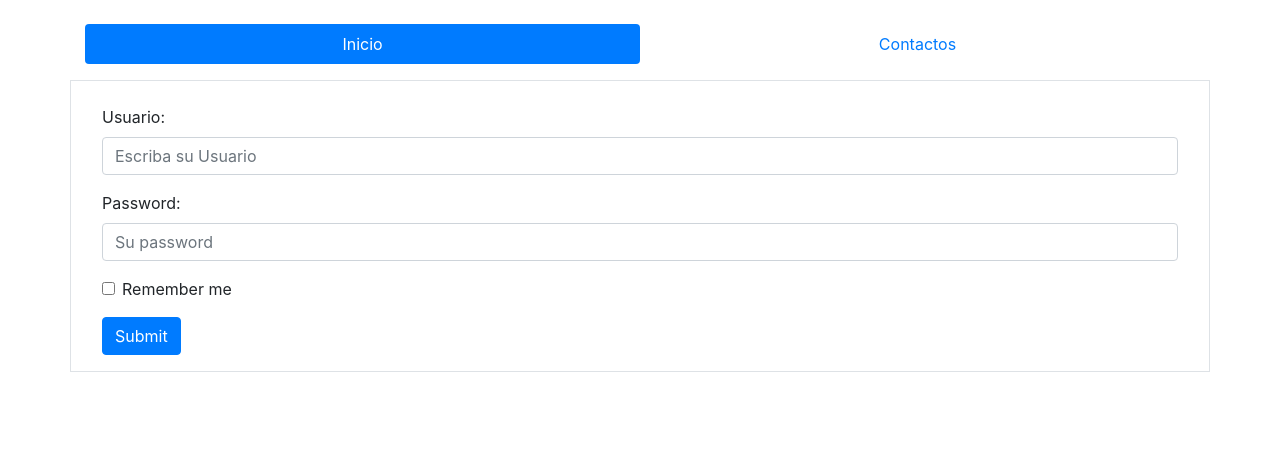
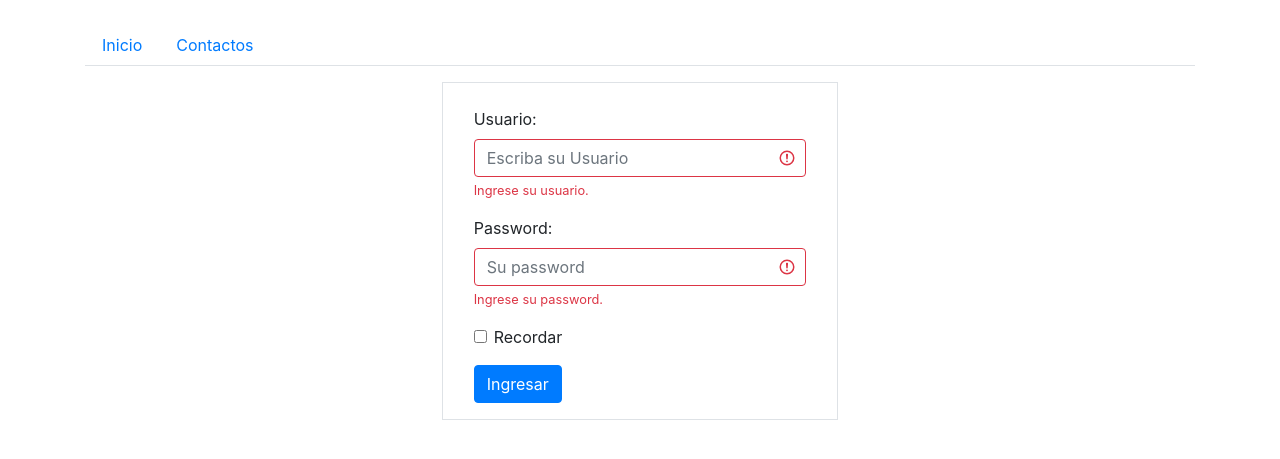
Before and after one commit to Froilan-Suarez23/gitmundo, a PHP site: page /login.php in a window 1280 px wide. Shown: the top 459 px of the page. Run offline with PHP 8.4, Linux system fonts and the light colour scheme.

Commit message:
estamos complementado lo que faltaba de nuestros

```diff
--- a/login.php
+++ b/login.php
@@ -12,41 +12,58 @@
 </head>
 <body>
 	<br>
+
 	<div class="container">
- 		<ul class="nav nav-pills nav-justified">
+	   <ul class="nav nav-tabs">
+
 	    <li class="nav-item">
-      			<a class="nav-link active" href="index.php">Inicio</a>
+	      <a class="nav-link" href="index.php">Inicio</a>
 	    </li>
 	    <li class="nav-item">
 	      <a class="nav-link" href="contacto.php">Contactos</a>
 	    </li>
-
 	  </ul>
 </div>
 
+
+
+	<div class="container-fluid">
+
+	  <div class="row">
+	    <div class="col" style="background-color:border;"></div>
+	    <div class="col" style="background-color:border;">
 	    	<div class="container p-3 my-3 border">
 		<div class="container">
 		  <h2></h2>
-		  <form action="logica/loguear.php" method="POST">
+		  <form action="logica/loguear.php" method="POST" class="was-validated">
 		    <div class="form-group">
 		      <label for="usuario">Usuario:</label>
-		      <input type="text" class="form-control" id="usuario" placeholder="Escriba su Usuario" name="usuario">
+		      <input type="text" class="form-control" required id="usuario" placeholder="Escriba su Usuario" name="usuario">
+		      <div class="valid-feedback">Verificar.</div>
+    		  <div class="invalid-feedback">Ingrese su usuario.</div>
 		    </div>
 		    <div class="form-group">
 		      <label for="pwd">Password:</label>
-		      <input type="password" class="form-control" id="pwd" placeholder="Su password" name="password">
+		      <input type="password" class="form-control" required id="pwd" placeholder="Su password" name="password">
+		      <div class="valid-feedback">Verificar.</div>
+    		  <div class="invalid-feedback">Ingrese su password.</div>
 		    </div>
 		    <div class="form-group form-check">
 		      <label class="form-check-label">
-		        <input class="form-check-input" type="checkbox" name="remember"> Remember me
+		        <input class="form-check-input" type="checkbox" name="remember"> Recordar
 		      </label>
 		    </div>
 		    <div class="center">
-		    	<button type="submit" class="btn btn-primary center">Submit</button>
+		    	<button type="submit" class="btn btn-primary center">Ingresar</button>
 		    </div>
 		  </form>
 		</div>
 	</div>
+	</div>
+	    <div class="col" style="background-color:border	;"></div>
+	  </div>
+	</div>
+
 
 </body>
 </html>
```
Also changed, not shown: home.php (+21 -20 lines), logica/codigo.txt (added, +75 -0 lines), logica/error.php (added, +48 -0 lines), logica/loguear.php (+9 -36 lines). Lines whose indentation alone changed are shown as unchanged.
